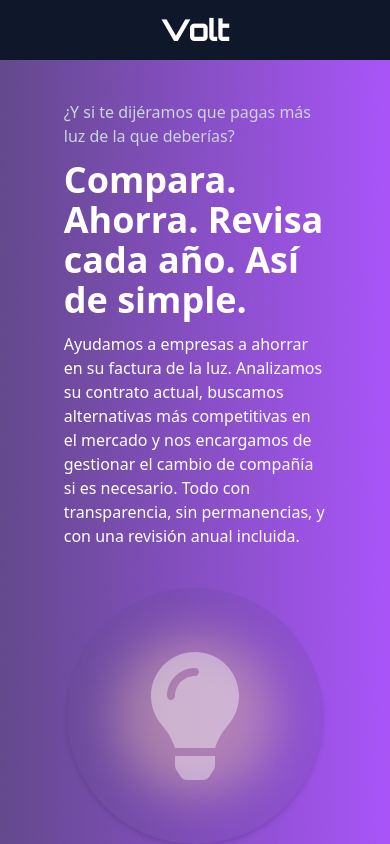
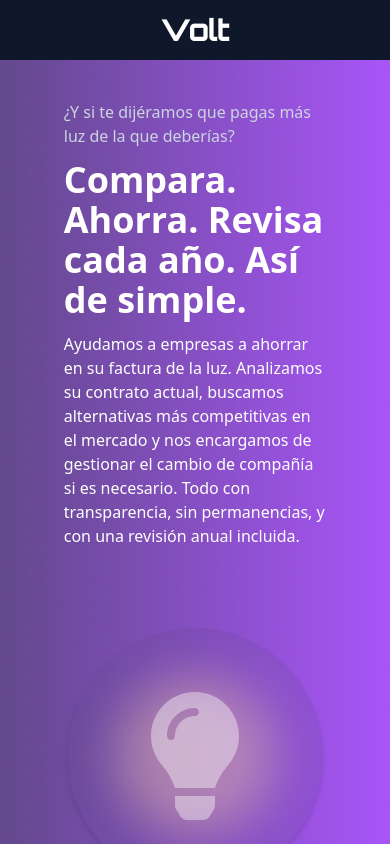
Before and after one commit to probablynotannie/volt, a React (Vite) app: page / in a window 390 px wide. Shown: the top 844 px of the page. Built offline with nearby package versions, Linux system fonts and the light colour scheme.

Commit message:
Agregaro margin

```diff
--- a/src/componentes/Landing.jsx
+++ b/src/componentes/Landing.jsx
@@ -67,7 +67,7 @@ function Landing() {
                 permanencias, y con una revisión anual incluida.
               </p>
             </div>
-            <div className="flex justify-center lg:justify-end items-center w-full mt-10 lg:m-0">
+            <div className="flex justify-center lg:justify-end items-center w-full mt-20 lg:m-0">
               <div
                 className="relative w-64 h-64 rounded-full bg-primary/20 flex items-center justify-center
                        group cursor-pointer shadow-md hover:shadow-lg transition-shadow duration-300  transform"
```
